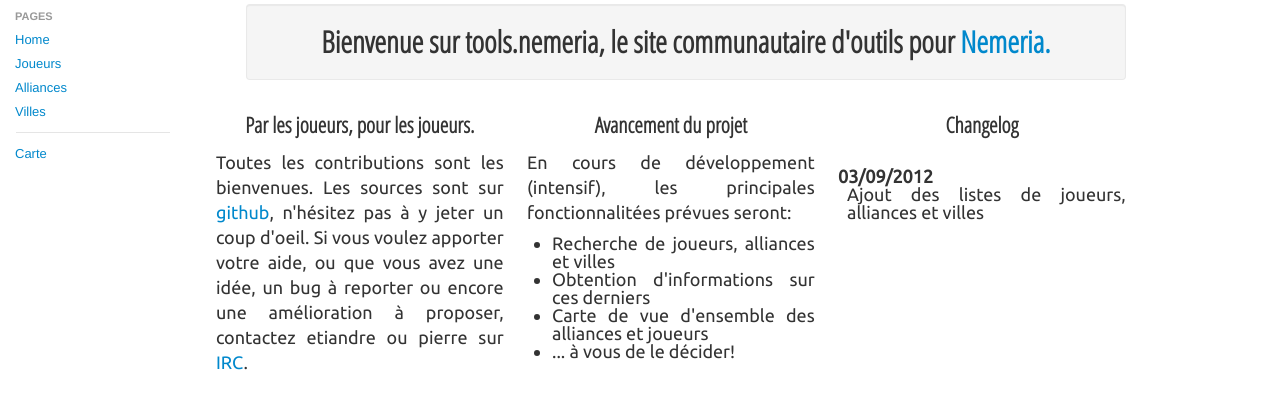
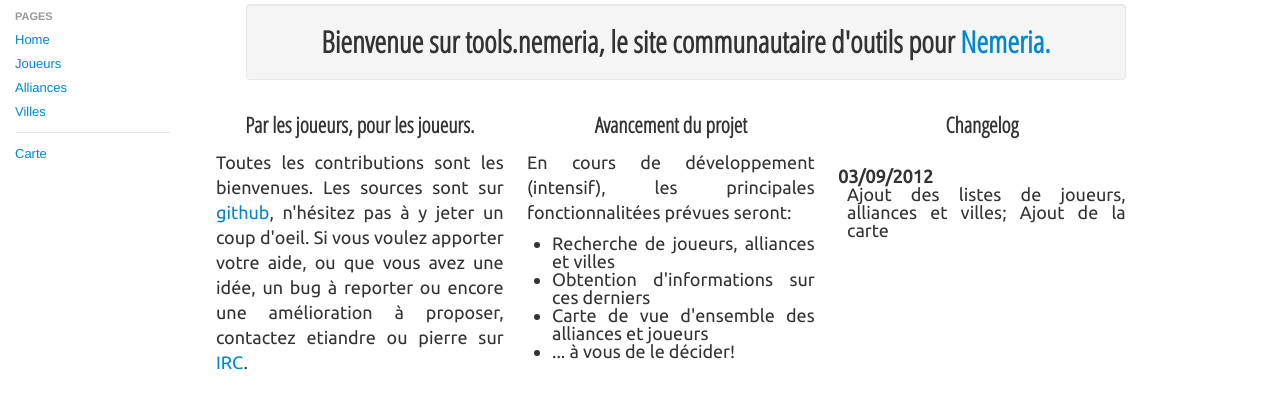
Before and after one commit to nemeria/nemeria-tools, a Django app: template nemeriatools/templates/home.html in a window 1280 px wide. Shown: the part 206-615 px from the top of the page. Run offline with Django 3.2, Linux system fonts and the light colour scheme; the template is opened without the code that fills it, so the values that code supplies are empty; some libraries are stand-ins or nearby versions.

Commit message:
changelog

```diff
--- a/nemeriatools/templates/home.html
+++ b/nemeriatools/templates/home.html
@@ -40,7 +40,7 @@
             <h2>Changelog</h2>
             <dl>
                 <dt>03/09/2012</dt>
-                <dd>Ajout des listes de joueurs, alliances et villes</dd>
+                <dd>Ajout des listes de joueurs, alliances et villes; Ajout de la carte</dd>
             </dl>
         </div>
     </div>
```
